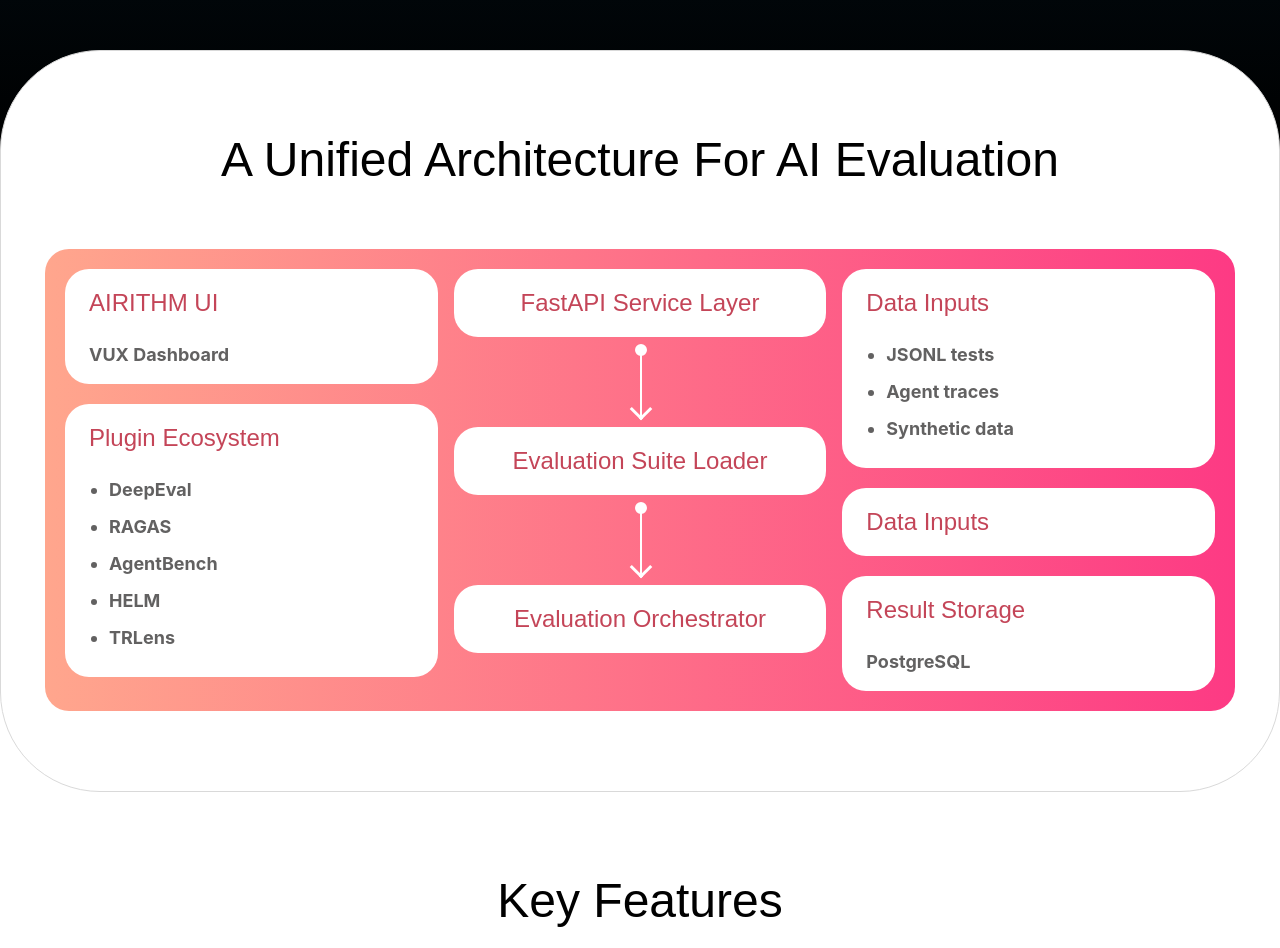
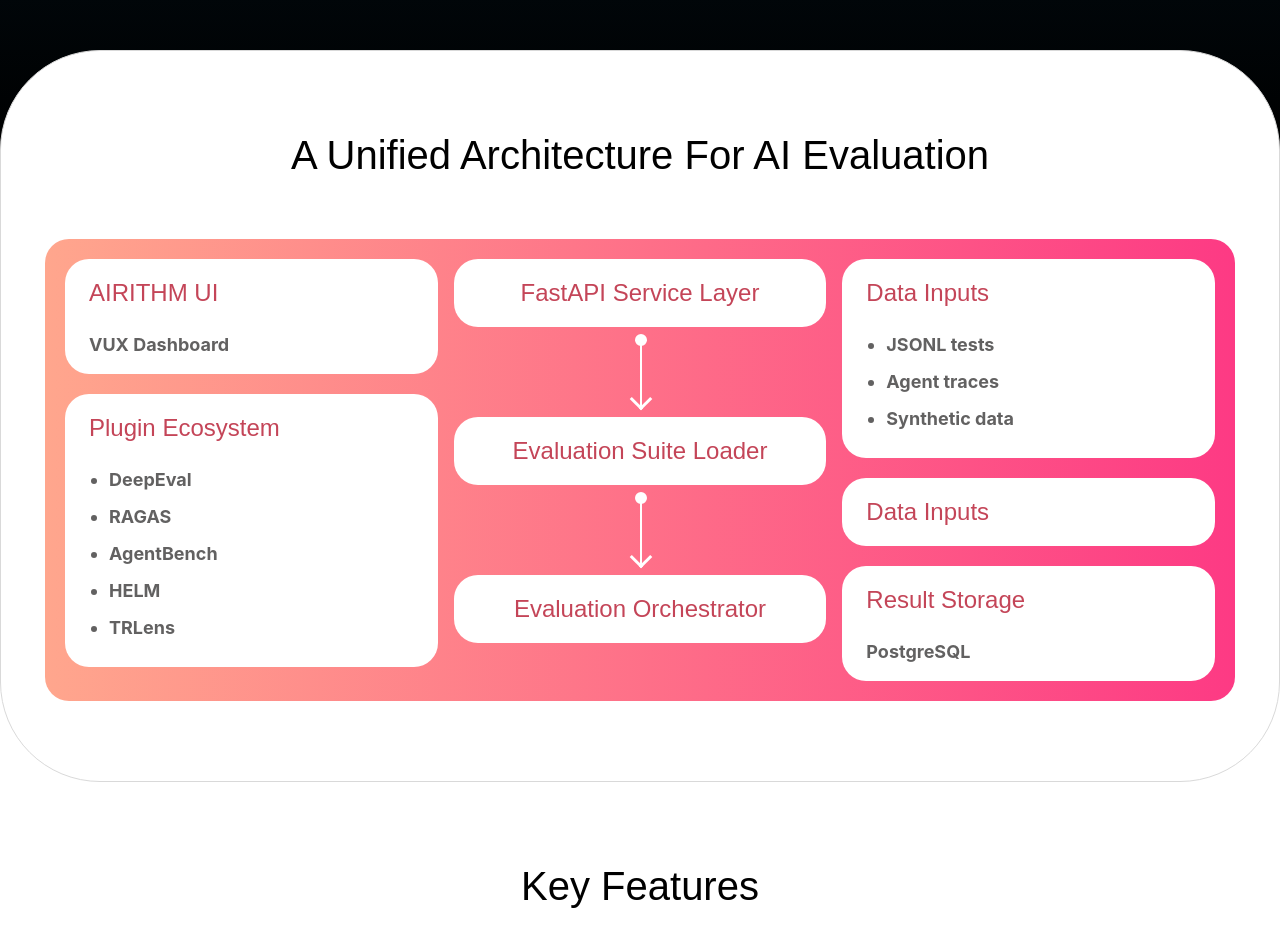
Before and after one commit to abhishekdev8928/airithm, a React (Vite) app: page /neuro-test in a window 1280 px wide. Shown: the part 2200-3148 px from the top of the page. Built offline with nearby package versions, Linux system fonts and the light colour scheme.

Commit message:
neuro test

```diff
--- a/src/pages/NeuroTestPage.jsx
+++ b/src/pages/NeuroTestPage.jsx
@@ -71,11 +71,11 @@
                     <SectionHeading
                         title="A Unified Architecture for AI Evaluation"
                         //    subtitle='The single, plugin-based, architecture-aware hub that unifies AI testing into one compliant,<br/> governed platform. NeuroTest orchestrates multiple evaluation frameworks to provide <br/> comprehensive quality assurance for your AI systems.'
-                        titleClassName="sm:text-[48px] font-[600]"
+                        titleClassName="sm:text-[40px] text-[32px] font-[600]"
                         subtitleClassName=" sm:text-[16px] text-[#626161]"
                     />
-                    <div className="max-w-[1190px] mt-[60px] m-auto bg-[linear-gradient(90deg,#FFA68D_0.03%,#FD3A84_100%)] rounded-[24px] p-5">
-                        <div className="grid grid-cols-3 gap-4">
+                    <div className="max-w-[1190px] mt-[60px] m-auto px-5 py-5 lg:p-5 bg-[linear-gradient(90deg,#FFA68D_0.03%,#FD3A84_100%)] rounded-[24px] ">
+                        <div className="grid lg:grid-cols-3 grid-cols-1  gap-4">
                             <div>
                                 <div className="bg-[#fff] py-4 px-6 rounded-[24px]">
                                     <h3 className='text-[#C44558] text-[24px] font-primary mb-[20px] block'>AIRITHM UI</h3>
@@ -160,10 +160,10 @@
                 <SectionHeading
                     title="Key Features"
                     // subtitle='The single, plugin-based, architecture-aware hub that unifies AI testing into one compliant,<br/> governed platform. NeuroTest orchestrates multiple evaluation frameworks to provide <br/> comprehensive quality assurance for your AI systems.'
-                    titleClassName="sm:text-[48px]"
+                    titleClassName="sm:text-[40px] text-[32px]"
                     subtitleClassName=" sm:text-[16px] text-[#626161]"
                 />
-                <div className="pt-[40px] grid grid-cols-1 md:grid-cols-2 gap-[40px]">
+                <div className="pt-[40px] lg:px-0 px-5 grid grid-cols-1 md:grid-cols-2 gap-[40px]">
 
                     {/* Column 1 */}
                     <ul>
@@ -206,7 +206,7 @@
                 <SectionHeading
                     title="Enterprise Benefits"
                     // subtitle='The single, plugin-based, architecture-aware hub that unifies AI testing into one compliant,<br/> governed platform. NeuroTest orchestrates multiple evaluation frameworks to provide <br/> comprehensive quality assurance for your AI systems.'
-                    titleClassName="sm:text-[48px] text-[#fff]"
+                    titleClassName="sm:text-[40px] text-[32px]   text-[#fff]"
                     subtitleClassName=" sm:text-[16px] text-[#fff]"
                 />
 
@@ -234,7 +234,7 @@
                    <SectionHeading
                     title="Integrations"
                     // subtitle='The single, plugin-based, architecture-aware hub that unifies AI testing into one compliant,<br/> governed platform. NeuroTest orchestrates multiple evaluation frameworks to provide <br/> comprehensive quality assurance for your AI systems.'
-                    titleClassName="sm:text-[48px] "
+                    titleClassName="sm:text-[40px] text-[32px] "
                     subtitleClassName=" sm:text-[16px] text-[#fff]"
                 />
                 <Swiper
```
